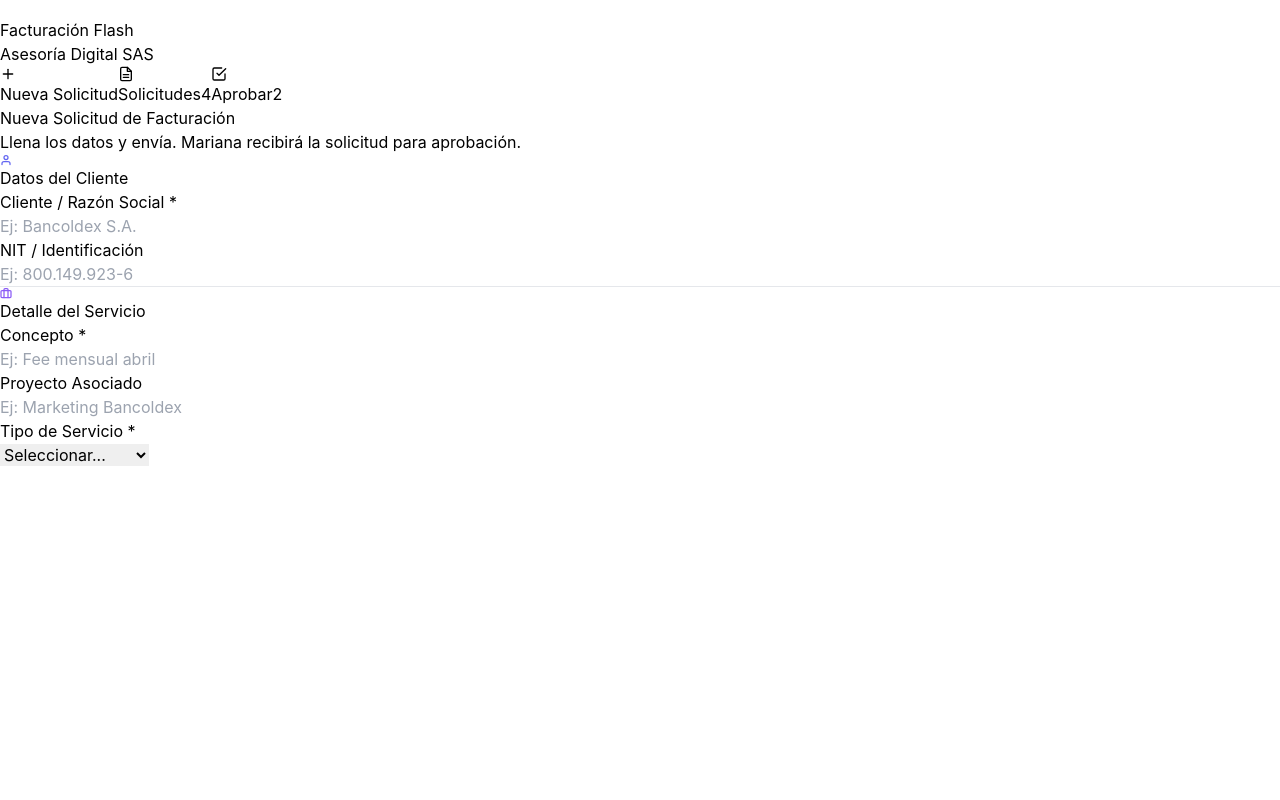
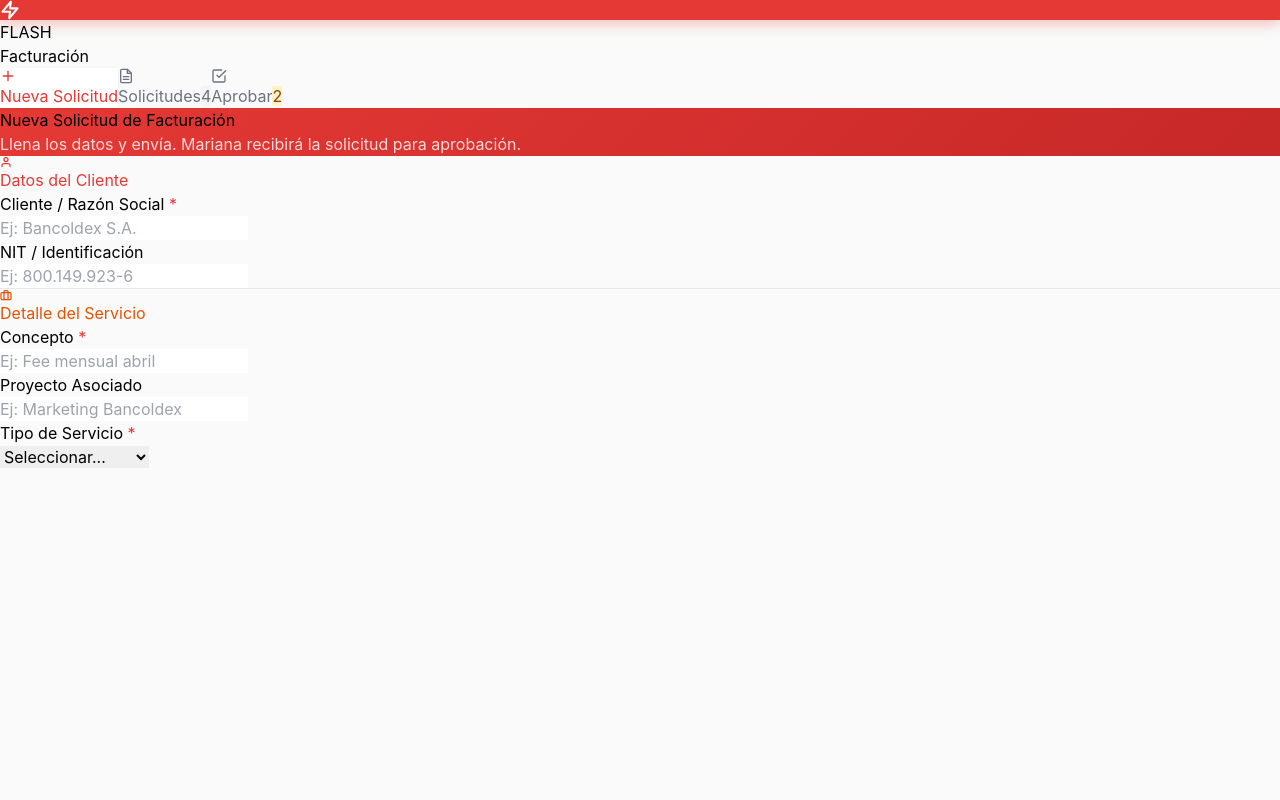
Before and after one commit to MarianaFlash/facturacion-flash, a React (Vite) app: page / in a window 1280 px wide. Shown: the top 800 px of the page. Built offline with nearby package versions, Linux system fonts and the light colour scheme.

Commit message:
style: rebrand to Flash agency identity — red primary, white background

```diff
--- a/src/App.jsx
+++ b/src/App.jsx
@@ -21,6 +21,12 @@ const ESTADO_COLORS = {
   "Rechazada": { bg: "#FEE2E2", text: "#991B1B", dot: "#EF4444" },
 };
 
+// Flash brand red
+const FLASH_RED = "#E53935";
+const FLASH_RED_DARK = "#C62828";
+const FLASH_RED_LIGHT = "#FFEBEE";
+const FLASH_RED_MEDIUM = "#EF5350";
+
 function formatCurrency(val, moneda) {
   if (!val) return "";
   const num = parseFloat(val);
@@ -34,10 +40,10 @@ function SelectField({ label, value, onChange, options, placeholder, required })
   return (
     <div className="flex flex-col gap-1.5">
       <label className="text-sm font-medium text-gray-700">
-        {label} {required && <span className="text-red-400">*</span>}
+        {label} {required && <span style={{color: FLASH_RED}}>*</span>}
       </label>
       <div className="relative">
-        <select value={value} onChange={onChange} className="w-full px-3 py-2.5 bg-white border border-gray-200 rounded-xl text-sm text-gray-800 focus:outline-none focus:ring-2 focus:ring-indigo-400 focus:border-transparent transition-all appearance-none pr-10">
+        <select value={value} onChange={onChange} className="w-full px-3 py-2.5 bg-white border border-gray-200 rounded-xl text-sm text-gray-800 focus:outline-none focus:ring-2 focus:border-transparent transition-all appearance-none pr-10" style={{"--tw-ring-color": FLASH_RED}} onFocus={(e) => e.target.style.boxShadow = `0 0 0 2px ${FLASH_RED}40`} onBlur={(e) => e.target.style.boxShadow = 'none'}>
           <option value="">{placeholder || "Seleccionar..."}</option>
           {options.map((o) => <option key={o} value={o}>{o}</option>)}
         </select>
@@ -51,11 +57,11 @@ function InputField({ label, value, onChange, placeholder, type = "text", requir
   return (
     <div className="flex flex-col gap-1.5">
       <label className="text-sm font-medium text-gray-700">
-        {label} {required && <span className="text-red-400">*</span>}
+        {label} {required && <span style={{color: FLASH_RED}}>*</span>}
       </label>
       <div className="relative">
         {prefix && <span className="absolute left-3 top-1/2 -translate-y-1/2 text-sm text-gray-400 font-medium">{prefix}</span>}
-        <input type={type} value={value} onChange={onChange} placeholder={placeholder} className={`w-full ${prefix ? "pl-8" : "pl-3"} pr-3 py-2.5 bg-white border border-gray-200 rounded-xl text-sm text-gray-800 placeholder-gray-400 focus:outline-none focus:ring-2 focus:ring-indigo-400 focus:border-transparent transition-all`} />
+        <input type={type} value={value} onChange={onChange} placeholder={placeholder} className={`w-full ${prefix ? "pl-8" : "pl-3"} pr-3 py-2.5 bg-white border border-gray-200 rounded-xl text-sm text-gray-800 placeholder-gray-400 focus:outline-none focus:border-transparent transition-all`} onFocus={(e) => e.target.style.boxShadow = `0 0 0 2px ${FLASH_RED}40`} onBlur={(e) => e.target.style.boxShadow = 'none'} />
       </div>
     </div>
   );
@@ -142,25 +148,26 @@ export default function App() {
   ];
 
   return (
-    <div className="min-h-screen bg-gradient-to-br from-slate-50 via-indigo-50/40 to-purple-50/40">
-      <header className="bg-white/80 backdrop-blur-lg border-b border-gray-200/60 sticky top-0 z-30">
+    <div className="min-h-screen" style={{backgroundColor: '#FAFAFA'}}>
+      {/* Header — Flash Red */}
+      <header className="bg-white border-b border-gray-200 sticky top-0 z-30 shadow-sm">
         <div className="max-w-5xl mx-auto px-4 sm:px-6">
           <div className="flex items-center justify-between h-16">
             <div className="flex items-center gap-3">
-              <div className="w-9 h-9 bg-gradient-to-br from-indigo-500 to-purple-600 rounded-xl flex items-center justify-center shadow-lg shadow-indigo-200/50">
-                <svg width="18" height="18" viewBox="0 0 24 24" fill="none" stroke="white" strokeWidth="2.5" strokeLinecap="round" strokeLinejoin="round"><path d="M13 2L3 14h9l-1 8 10-12h-9l1-8z"/></svg>
+              <div className="w-10 h-10 rounded-xl flex items-center justify-center shadow-lg" style={{backgroundColor: FLASH_RED, boxShadow: '0 4px 14px rgba(229, 57, 53, 0.3)'}}>
+                <svg width="20" height="20" viewBox="0 0 24 24" fill="none" stroke="white" strokeWidth="2.5" strokeLinecap="round" strokeLinejoin="round"><path d="M13 2L3 14h9l-1 8 10-12h-9l1-8z"/></svg>
               </div>
               <div>
-                <h1 className="text-base font-bold text-gray-900 leading-tight">Facturación Flash</h1>
-                <p className="text-[11px] text-gray-400 leading-tight">Asesoría Digital SAS</p>
+                <h1 className="text-lg font-black text-gray-900 leading-tight tracking-tight">FLASH</h1>
+                <p className="text-[11px] text-gray-400 leading-tight font-medium">Facturación</p>
               </div>
             </div>
-            <nav className="flex bg-gray-100/80 rounded-xl p-1 gap-0.5">
+            <nav className="flex bg-gray-100 rounded-xl p-1 gap-0.5">
               {navItems.map((item) => (
-                <button key={item.id} onClick={() => setView(item.id)} className={`relative px-3 sm:px-4 py-2 rounded-lg text-sm font-medium transition-all flex items-center gap-2 ${view === item.id ? "bg-white text-indigo-600 shadow-sm" : "text-gray-500 hover:text-gray-700"}`}>
+                <button key={item.id} onClick={() => setView(item.id)} className={`relative px-3 sm:px-4 py-2 rounded-lg text-sm font-medium transition-all flex items-center gap-2`} style={view === item.id ? {backgroundColor: 'white', color: FLASH_RED, boxShadow: '0 1px 3px rgba(0,0,0,0.08)'} : {color: '#6B7280'}}>
                   <span className="hidden sm:inline">{item.icon}</span>
                   <span>{item.label}</span>
-                  {item.count !== undefined && (<span className={`text-[11px] px-1.5 py-0.5 rounded-full font-semibold ${item.alert ? "bg-amber-100 text-amber-700" : "bg-gray-200/80 text-gray-500"}`}>{item.count}</span>)}
+                  {item.count !== undefined && (<span className="text-[11px] px-1.5 py-0.5 rounded-full font-semibold" style={item.alert ? {backgroundColor: '#FEF3C7', color: '#92400E'} : {backgroundColor: '#F3F4F6', color: '#6B7280'}}>{item.count}</span>)}
                 </button>
               ))}
             </nav>
@@ -169,6 +176,7 @@ export default function App() {
       </header>
 
       <main className="max-w-5xl mx-auto px-4 sm:px-6 py-6">
+        {/* ============ FORM VIEW ============ */}
         {view === "form" && (
           <div className="max-w-2xl mx-auto">
             {success && (
@@ -179,22 +187,35 @@ export default function App() {
                 <div><p className="text-sm text-emerald-800 font-semibold">Solicitud enviada</p><p className="text-xs text-emerald-600">Queda pendiente de aprobación por Mariana.</p></div>
               </div>
             )}
-            <div className="bg-white rounded-2xl shadow-sm border border-gray-200/60 overflow-hidden">
-              <div className="px-6 py-5 bg-gradient-to-r from-indigo-500 to-purple-600">
+            <div className="bg-white rounded-2xl shadow-sm border border-gray-200 overflow-hidden">
+              {/* Form header — Flash Red gradient */}
+              <div className="px-6 py-5" style={{background: `linear-gradient(135deg, ${FLASH_RED} 0%, ${FLASH_RED_DARK} 100%)`}}>
                 <h2 className="text-lg font-bold text-white">Nueva Solicitud de Facturación</h2>
-                <p className="text-sm text-indigo-100 mt-1">Llena los datos y envía. Mariana recibirá la solicitud para aprobación.</p>
+                <p className="text-sm mt-1" style={{color: 'rgba(255,255,255,0.8)'}}>Llena los datos y envía. Mariana recibirá la solicitud para aprobación.</p>
               </div>
               <div className="p-6 space-y-7">
+                {/* Cliente */}
                 <div>
-                  <div className="flex items-center gap-2 mb-3"><span className="w-6 h-6 bg-indigo-100 rounded-lg flex items-center justify-center"><svg width="12" height="12" viewBox="0 0 24 24" fill="none" stroke="#6366F1" strokeWidth="2.5" strokeLinecap="round" strokeLinejoin="round"><path d="M20 21v-2a4 4 0 0 0-4-4H8a4 4 0 0 0-4 4v2"/><circle cx="12" cy="7" r="4"/></svg></span><p className="text-xs font-semibold text-indigo-600 uppercase tracking-wider">Datos del Cliente</p></div>
+                  <div className="flex items-center gap-2 mb-3">
+                    <span className="w-6 h-6 rounded-lg flex items-center justify-center" style={{backgroundColor: FLASH_RED_LIGHT}}>
+                      <svg width="12" height="12" viewBox="0 0 24 24" fill="none" stroke={FLASH_RED} strokeWidth="2.5" strokeLinecap="round" strokeLinejoin="round"><path d="M20 21v-2a4 4 0 0 0-4-4H8a4 4 0 0 0-4 4v2"/><circle cx="12" cy="7" r="4"/></svg>
+                    </span>
+                    <p className="text-xs font-semibold uppercase tracking-wider" style={{color: FLASH_RED}}>Datos del Cliente</p>
+                  </div>
                   <div className="grid grid-cols-1 sm:grid-cols-2 gap-4">
                     <InputField label="Cliente / Razón Social" value={form.cliente} onChange={set("cliente")} placeholder="Ej: Bancoldex S.A." required />
                     <InputField label="NIT / Identificación" value={form.nit} onChange={set("nit")} placeholder="Ej: 800.149.923-6" />
                   </div>
                 </div>
                 <hr className="border-gray-100" />
+                {/* Servicio */}
                 <div>
-                  <div className="flex items-center gap-2 mb-3"><span className="w-6 h-6 bg-purple-100 rounded-lg flex items-center justify-center"><svg width="12" height="12" viewBox="0 0 24 24" fill="none" stroke="#8B5CF6" strokeWidth="2.5" strokeLinecap="round" strokeLinejoin="round"><rect x="2" y="7" width="20" height="14" rx="2" ry="2"/><path d="M16 21V5a2 2 0 0 0-2-2h-4a2 2 0 0 0-2 2v16"/></svg></span><p className="text-xs font-semibold text-purple-600 uppercase tracking-wider">Detalle del Servicio</p></div>
+                  <div className="flex items-center gap-2 mb-3">
+                    <span className="w-6 h-6 rounded-lg flex items-center justify-center" style={{backgroundColor: '#FFF3E0'}}>
+                      <svg width="12" height="12" viewBox="0 0 24 24" fill="none" stroke="#E65100" strokeWidth="2.5" strokeLinecap="round" strokeLinejoin="round"><rect x="2" y="7" width="20" height="14" rx="2" ry="2"/><path d="M16 21V5a2 2 0 0 0-2-2h-4a2 2 0 0 0-2 2v16"/></svg>
+                    </span>
+                    <p className="text-xs font-semibold uppercase tracking-wider" style={{color: '#E65100'}}>Detalle del Servicio</p>
+                  </div>
                   <div className="space-y-4">
                     <InputField label="Concepto" value={form.concepto} onChange={set("concepto")} placeholder="Ej: Fee mensual abril" required />
                     <div className="grid grid-cols-1 sm:grid-cols-2 gap-4">
@@ -205,8 +226,14 @@ export default function App() {
                   </div>
                 </div>
                 <hr className="border-gray-100" />
+                {/* Valores */}
                 <div>
-                  <div className="flex items-center gap-2 mb-3"><span className="w-6 h-6 bg-emerald-100 rounded-lg flex items-center justify-center"><svg width="12" height="12" viewBox="0 0 24 24" fill="none" stroke="#059669" strokeWidth="2.5" strokeLinecap="round" strokeLinejoin="round"><line x1="12" y1="1" x2="12" y2="23"/><path d="M17 5H9.5a3.5 3.5 0 0 0 0 7h5a3.5 3.5 0 0 1 0 7H6"/></svg></span><p className="text-xs font-semibold text-emerald-600 uppercase tracking-wider">Valor y Condiciones</p></div>
+                  <div className="flex items-center gap-2 mb-3">
+                    <span className="w-6 h-6 rounded-lg flex items-center justify-center" style={{backgroundColor: '#E8F5E9'}}>
+                      <svg width="12" height="12" viewBox="0 0 24 24" fill="none" stroke="#2E7D32" strokeWidth="2.5" strokeLinecap="round" strokeLinejoin="round"><line x1="12" y1="1" x2="12" y2="23"/><path d="M17 5H9.5a3.5 3.5 0 0 0 0 7h5a3.5 3.5 0 0 1 0 7H6"/></svg>
+                    </span>
+                    <p className="text-xs font-semibold uppercase tracking-wider" style={{color: '#2E7D32'}}>Valor y Condiciones</p>
+                  </div>
                   <div className="grid grid-cols-1 sm:grid-cols-2 gap-4">
                     <InputField label="Valor a Facturar" value={form.valor} onChange={set("valor")} placeholder="Ej: 12000000" type="number" required prefix="$" />
                     <SelectField label="Moneda" value={form.moneda} onChange={set("moneda")} options={["COP", "USD"]} />
@@ -216,39 +243,43 @@ export default function App() {
                     <SelectField label="Mes de Facturación" value={form.mesFacturacion} onChange={set("mesFacturacion")} options={MESES} required />
                   </div>
                   <label className="mt-4 flex items-center gap-2.5 cursor-pointer group">
-                    <input type="checkbox" checked={form.aplicaRetencion} onChange={set("aplicaRetencion")} className="w-4 h-4 rounded border-gray-300 text-indigo-600 focus:ring-indigo-500" />
+                    <input type="checkbox" checked={form.aplicaRetencion} onChange={set("aplicaRetencion")} className="w-4 h-4 rounded border-gray-300" style={{accentColor: FLASH_RED}} />
                     <span className="text-sm text-gray-600 group-hover:text-gray-800 transition-colors">Aplica retención en la fuente</span>
                   </label>
                 </div>
                 <hr className="border-gray-100" />
+                {/* Observaciones */}
                 <div className="flex flex-col gap-1.5">
                   <label className="text-sm font-medium text-gray-700">Observaciones</label>
-                  <textarea value={form.observaciones} onChange={set("observaciones")} placeholder="Notas adicionales para contabilidad..." rows={3} className="w-full px-3 py-2.5 bg-white border border-gray-200 rounded-xl text-sm text-gray-800 placeholder-gray-400 focus:outline-none focus:ring-2 focus:ring-indigo-400 focus:border-transparent transition-all resize-none" />
+                  <textarea value={form.observaciones} onChange={set("observaciones")} placeholder="Notas adicionales para contabilidad..." rows={3} className="w-full px-3 py-2.5 bg-white border border-gray-200 rounded-xl text-sm text-gray-800 placeholder-gray-400 focus:outline-none focus:border-transparent transition-all resize-none" onFocus={(e) => e.target.style.boxShadow = `0 0 0 2px ${FLASH_RED}40`} onBlur={(e) => e.target.style.boxShadow = 'none'} />
                 </div>
+                {/* Preview */}
                 {form.valor && form.cliente && (
-                  <div className="bg-gray-50 rounded-xl p-4 border border-gray-100">
-                    <p className="text-xs text-gray-400 mb-1">Resumen de solicitud</p>
+                  <div className="rounded-xl p-4 border" style={{backgroundColor: FLASH_RED_LIGHT, borderColor: '#FFCDD2'}}>
+                    <p className="text-xs mb-1" style={{color: '#B71C1C'}}>Resumen de solicitud</p>
                     <p className="text-sm text-gray-800">Facturar a <strong>{form.cliente}</strong> por <strong>{formatCurrency(form.valor, form.moneda)}</strong> {form.moneda}{form.concepto && <> — {form.concepto}</>}</p>
                   </div>
                 )}
-                <button onClick={handleSubmit} disabled={!form.cliente || !form.concepto || !form.valor || !form.tipoServicio || !form.mesFacturacion} className="w-full py-3.5 bg-gradient-to-r from-indigo-500 to-purple-600 text-white font-semibold rounded-xl hover:from-indigo-600 hover:to-purple-700 transition-all disabled:opacity-40 disabled:cursor-not-allowed shadow-lg shadow-indigo-200/60 active:scale-[0.98]">Enviar Solicitud de Facturación</button>
+                {/* Submit — Flash Red */}
+                <button onClick={handleSubmit} disabled={!form.cliente || !form.concepto || !form.valor || !form.tipoServicio || !form.mesFacturacion} className="w-full py-3.5 text-white font-semibold rounded-xl transition-all disabled:opacity-40 disabled:cursor-not-allowed active:scale-[0.98]" style={{background: `linear-gradient(135deg, ${FLASH_RED} 0%, ${FLASH_RED_DARK} 100%)`, boxShadow: '0 4px 14px rgba(229, 57, 53, 0.3)'}}>Enviar Solicitud de Facturación</button>
               </div>
             </div>
           </div>
         )}
 
+        {/* ============ LIST VIEW ============ */}
         {view === "list" && (
           <div className="space-y-5">
             <div className="grid grid-cols-2 sm:grid-cols-4 gap-3">
-              <KpiCard label="Solicitudes" value={solicitudes.length} subtitle="total registradas" color="#6366F1" />
-              <KpiCard label="Aprobado" value={formatCurrency(totalAprobado, "COP")} subtitle="listo para facturar" color="#3B82F6" />
-              <KpiCard label="Facturado" value={formatCurrency(totalFacturado, "COP")} subtitle="facturas emitidas" color="#059669" />
-              <KpiCard label="Pendientes" value={pendientes.length} subtitle="por aprobar" color="#F59E0B" />
+              <KpiCard label="Solicitudes" value={solicitudes.length} subtitle="total registradas" color={FLASH_RED} />
+              <KpiCard label="Aprobado" value={formatCurrency(totalAprobado, "COP")} subtitle="listo para facturar" color="#1565C0" />
+              <KpiCard label="Facturado" value={formatCurrency(totalFacturado, "COP")} subtitle="facturas emitidas" color="#2E7D32" />
+              <KpiCard label="Pendientes" value={pendientes.length} subtitle="por aprobar" color="#E65100" />
             </div>
             <div className="flex items-center justify-between flex-wrap gap-3">
               <div className="flex items-center gap-2">
-                <select value={filterEstado} onChange={(e) => setFilterEstado(e.target.value)} className="px-3 py-2 bg-white border border-gray-200 rounded-xl text-sm focus:outline-none focus:ring-2 focus:ring-indigo-400 transition-all"><option value="Todos">Todos los estados</option>{ESTADOS.map((e) => <option key={e} value={e}>{e}</option>)}</select>
-                <select value={filterMes} onChange={(e) => setFilterMes(e.target.value)} className="px-3 py-2 bg-white border border-gray-200 rounded-xl text-sm focus:outline-none focus:ring-2 focus:ring-indigo-400 transition-all"><option value="Todos">Todos los meses</option>{MESES.map((m) => <option key={m} value={m}>{m}</option>)}</select>
+                <select value={filterEstado} onChange={(e) => setFilterEstado(e.target.value)} className="px-3 py-2 bg-white border border-gray-200 rounded-xl text-sm focus:outline-none transition-all" onFocus={(e) => e.target.style.boxShadow = `0 0 0 2px ${FLASH_RED}40`} onBlur={(e) => e.target.style.boxShadow = 'none'}><option value="Todos">Todos los estados</option>{ESTADOS.map((e) => <option key={e} value={e}>{e}</option>)}</select>
+                <select value={filterMes} onChange={(e) => setFilterMes(e.target.value)} className="px-3 py-2 bg-white border border-gray-200 rounded-xl text-sm focus:outline-none transition-all" onFocus={(e) => e.target.style.boxShadow = `0 0 0 2px ${FLASH_RED}40`} onBlur={(e) => e.target.style.boxShadow = 'none'}><option value="Todos">Todos los meses</option>{MESES.map((m) => <option key={m} value={m}>{m}</option>)}</select>
               </div>
               <div className="flex items-center gap-3">
                 <span className="text-sm text-gray-400">{filtered.length} resultados · <strong className="text-gray-700">{formatCurrency(totalFiltered, "COP")}</strong></span>
@@ -257,7 +288,7 @@ export default function App() {
             </div>
             {filtered.length === 0 ? (<div className="bg-white rounded-2xl border border-gray-100 p-12 text-center"><p className="text-gray-400">No hay solicitudes con estos filtros.</p></div>) : (
               filtered.map((s) => (
-                <div key={s.id} className="bg-white rounded-2xl border border-gray-200/60 shadow-sm hover:shadow-md hover:border-gray-300/60 transition-all cursor-pointer" onClick={() => setExpandedId(expandedId === s.id ? null : s.id)}>
+                <div key={s.id} className="bg-white rounded-2xl border border-gray-200 shadow-sm hover:shadow-md transition-all cursor-pointer" onClick={() => setExpandedId(expandedId === s.id ? null : s.id)} style={{borderLeft: `4px solid ${ESTADO_COLORS[s.estado]?.dot || '#ccc'}`}}>
                   <div className="p-5">
                     <div className="flex items-start justify-between gap-4">
                       <div className="min-w-0 flex-1">
@@ -299,14 +330,15 @@ export default function App() {
           </div>
         )}
 
+        {/* ============ APPROVAL VIEW ============ */}
         {view === "approval" && (
           <div className="space-y-5">
-            <div className="bg-gradient-to-r from-amber-50 to-orange-50 rounded-2xl p-5 border border-amber-200/60">
+            <div className="rounded-2xl p-5 border" style={{background: 'linear-gradient(135deg, #FFF3E0 0%, #FBE9E7 100%)', borderColor: '#FFCCBC'}}>
               <div className="flex items-center gap-3">
-                <div className="w-10 h-10 bg-amber-100 rounded-xl flex items-center justify-center flex-shrink-0"><svg width="20" height="20" viewBox="0 0 24 24" fill="none" stroke="#D97706" strokeWidth="2" strokeLinecap="round" strokeLinejoin="round"><polyline points="9 11 12 14 22 4"/><path d="M21 12v7a2 2 0 0 1-2 2H5a2 2 0 0 1-2-2V5a2 2 0 0 1 2-2h11"/></svg></div>
+                <div className="w-10 h-10 rounded-xl flex items-center justify-center flex-shrink-0" style={{backgroundColor: '#FF8A65'}}><svg width="20" height="20" viewBox="0 0 24 24" fill="none" stroke="white" strokeWidth="2" strokeLinecap="round" strokeLinejoin="round"><polyline points="9 11 12 14 22 4"/><path d="M21 12v7a2 2 0 0 1-2 2H5a2 2 0 0 1-2-2V5a2 2 0 0 1 2-2h11"/></svg></div>
                 <div>
-                  <h2 className="text-base font-bold text-amber-900">Aprobación de Solicitudes</h2>
-                  <p className="text-sm text-amber-700 mt-0.5">{pendientes.length > 0 ? `Tienes ${pendientes.length} solicitud${pendientes.length > 1 ? "es" : ""} esperando tu aprobación` : "No hay solicitudes pendientes"}</p>
+                  <h2 className="text-base font-bold" style={{color: '#BF360C'}}>Aprobación de Solicitudes</h2>
+                  <p className="text-sm mt-0.5" style={{color: '#D84315'}}>{pendientes.length > 0 ? `Tienes ${pendientes.length} solicitud${pendientes.length > 1 ? "es" : ""} esperando tu aprobación` : "No hay solicitudes pendientes"}</p>
                 </div>
               </div>
             </div>
@@ -318,7 +350,7 @@ export default function App() {
               </div>
             ) : (
               pendientes.map((s) => (
-                <div key={s.id} className="bg-white rounded-2xl border-2 border-amber-100 shadow-sm overflow-hidden hover:border-amber-200 transition-all">
+                <div key={s.id} className="bg-white rounded-2xl shadow-sm overflow-hidden transition-all" style={{border: `2px solid ${FLASH_RED}20`}}>
                   <div className="p-6">
                     <div className="flex items-start justify-between gap-4 mb-4">
                       <div>
@@ -339,8 +371,8 @@ export default function App() {
                       {s.observaciones && <div className="flex justify-between text-sm"><span className="text-gray-400">Notas</span><span className="text-gray-700 text-right max-w-[60%]">{s.observaciones}</span></div>}
                     </div>
                     <div className="flex gap-3 mt-5">
-                      <button onClick={() => updateEstado(s.id, "Aprobada")} className="flex-1 py-3 bg-gradient-to-r from-emerald-500 to-green-600 text-white font-semibold rounded-xl hover:from-emerald-600 hover:to-green-700 transition-all shadow-lg shadow-emerald-100 flex items-center justify-center gap-2 active:scale-[0.98]"><svg width="18" height="18" viewBox="0 0 24 24" fill="none" stroke="currentColor" strokeWidth="2.5" strokeLinecap="round" strokeLinejoin="round"><polyline points="20 6 9 17 4 12"/></svg>Aprobar</button>
-                      <button onClick={() => updateEstado(s.id, "Rechazada")} className="px-6 py-3 bg-white border-2 border-red-200 text-red-600 font-semibold rounded-xl hover:bg-red-50 hover:border-red-300 transition-all flex items-center justify-center gap-2 active:scale-[0.98]"><svg width="18" height="18" viewBox="0 0 24 24" fill="none" stroke="currentColor" strokeWidth="2.5" strokeLinecap="round" strokeLinejoin="round"><line x1="18" y1="6" x2="6" y2="18"/><line x1="6" y1="6" x2="18" y2="18"/></svg>Rechazar</button>
+                      <button onClick={() => updateEstado(s.id, "Aprobada")} className="flex-1 py-3 text-white font-semibold rounded-xl transition-all flex items-center justify-center gap-2 active:scale-[0.98]" style={{background: 'linear-gradient(135deg, #43A047 0%, #2E7D32 100%)', boxShadow: '0 4px 14px rgba(46, 125, 50, 0.3)'}}><svg width="18" height="18" viewBox="0 0 24 24" fill="none" stroke="currentColor" strokeWidth="2.5" strokeLinecap="round" strokeLinejoin="round"><polyline points="20 6 9 17 4 12"/></svg>Aprobar</button>
+                      <button onClick={() => updateEstado(s.id, "Rechazada")} className="px-6 py-3 bg-white font-semibold rounded-xl transition-all flex items-center justify-center gap-2 active:scale-[0.98]" style={{border: `2px solid ${FLASH_RED}40`, color: FLASH_RED}}><svg width="18" height="18" viewBox="0 0 24 24" fill="none" stroke="currentColor" strokeWidth="2.5" strokeLinecap="round" strokeLinejoin="round"><line x1="18" y1="6" x2="6" y2="18"/><line x1="6" y1="6" x2="18" y2="18"/></svg>Rechazar</button>
                     </div>
                   </div>
                 </div>
@@ -349,7 +381,11 @@ export default function App() {
           </div>
         )}
       </main>
-      <footer className="border-t border-gray-100 mt-12 py-4"><p className="text-center text-xs text-gray-300">Flash · Asesoría Digital SAS · Sistema de Facturación</p></footer>
+
+      {/* Footer — Flash Red accent line */}
+      <footer className="mt-12 py-4" style={{borderTop: `3px solid ${FLASH_RED}`}}>
+        <p className="text-center text-xs text-gray-400 font-medium">FLASH · Asesoría Digital SAS · Sistema de Facturación</p>
+      </footer>
     </div>
   );
 }
```
